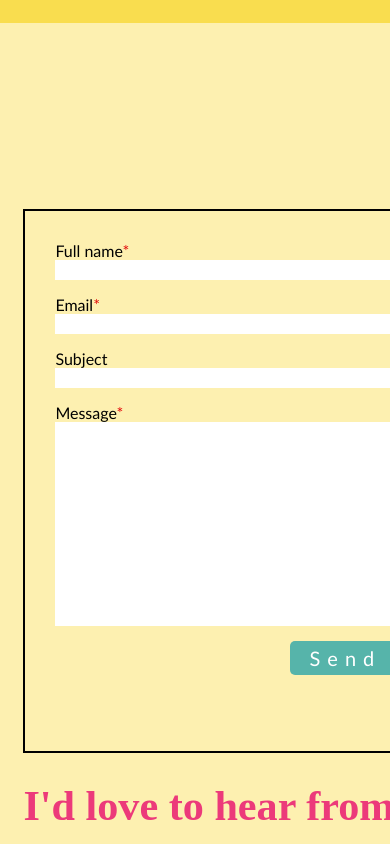
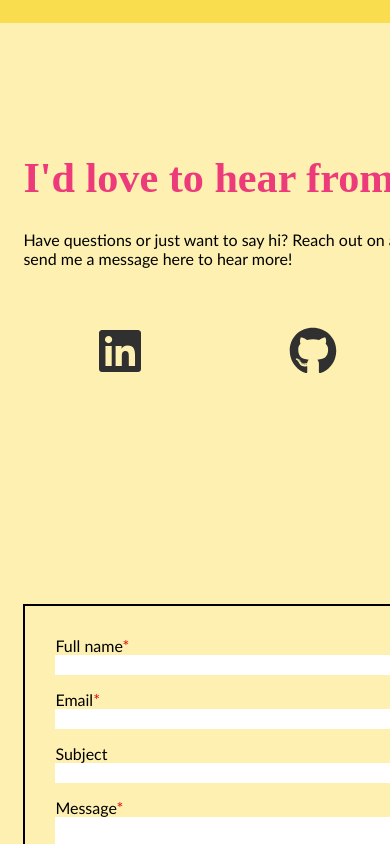
Before and after one commit to sommerh/sommerh.github.io, a React (Create React App) app: page / in a window 390 px wide. Shown: the part 5740-6584 px from the top of the page. Built offline with nearby package versions, Linux system fonts and the light colour scheme; a web font is replaced by a local one.

Commit message:
Style responsive contact

```diff
--- a/src/index.css
+++ b/src/index.css
@@ -453,9 +453,24 @@ nav a {
   }
 }
 
-@media screen and (max-width: 720px) {
+@media screen and (max-width: 730px) {
   /* CONTACT */
   #contact-body {
-    flex-direction: column;
+    flex-direction: column-reverse;
+    margin-top: 10vh;
   };
+
+  /* maybe take away contact form? below not showing up in chrome tools! */
+  #contact-form, #contact-text {
+    height: 10%;
+    width: auto;
+    padding-bottom: 5vh;
+  }
+
+  #contact-form {
+    margin: 0 0 50px 0;
+  }
 }
+
+/* change skills to be centered after ~730 */
+/* contact form needs to be adjusted for max width 720 */
```
